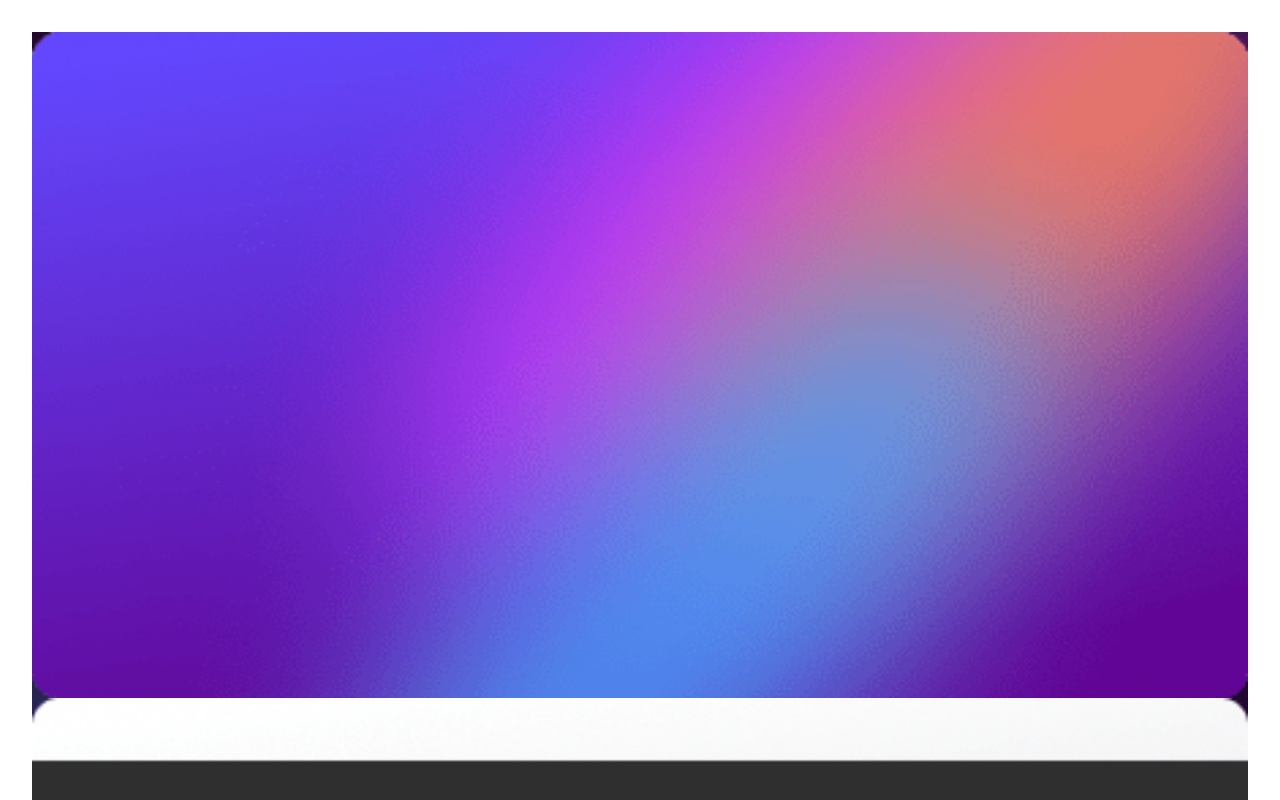
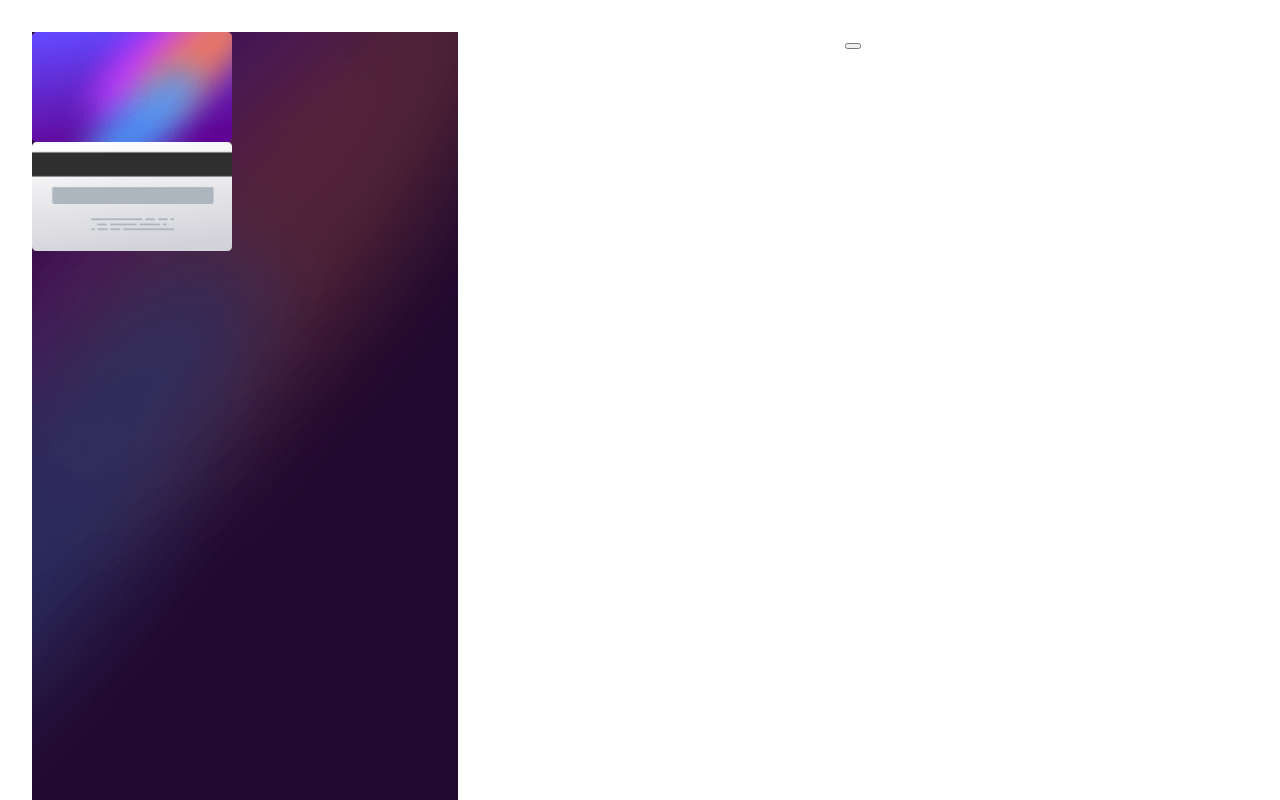
Before and after one commit to Krzyzaniaq/card_details_form, a React (Vite) app: page / in a window 1280 px wide. Shown: the top 800 px of the page. Built offline with nearby package versions, Linux system fonts and the light colour scheme.

Commit message:
Card front and Back, styles, added UserDataButton component

```diff
--- a/src/App.module.css
+++ b/src/App.module.css
@@ -1,8 +1,8 @@
 .app {
   width: 100%;
   min-height: 100%;
-  display: flex;
-  flex-direction: row;
+  display: grid;
+  grid-template-columns: 35% 65%;
 }
 
 @media (max-width: 900px) {
--- a/src/Card/Card.module.css
+++ b/src/Card/Card.module.css
@@ -1,7 +1,10 @@
 .card {
     background-image: url('../assets/bg-main-desktop.png');
+    background-repeat: no-repeat;
+    background-size: cover;
+    background-position: center;
     width: 100%;
-    height: 100%;
+    height: 100vh;
     display: flex;
     flex-direction: column;
 }
--- a/src/Card/CardBack.jsx
+++ b/src/Card/CardBack.jsx
@@ -2,7 +2,9 @@ import classes from './CardBack.module.css';
 import bgCardBack from '../assets/bg-card-back.png';
 
 const CardBack = () => {
-  return <img src={bgCardBack} alt="Card Background" />;
+  return (
+    <img src={bgCardBack} className={classes.cardback} alt="Card Background" />
+  );
 };
 
 export default CardBack;
--- a/src/Card/CardBack.module.css
+++ b/src/Card/CardBack.module.css
@@ -0,0 +1,3 @@
+.cardback {
+    width: 200px;
+}
--- a/src/Card/CardFront.jsx
+++ b/src/Card/CardFront.jsx
@@ -2,7 +2,13 @@ import classes from './CardFront.module.css';
 import bgCardFront from '../assets/bg-card-front.png';
 
 const CardFront = () => {
-  return <img src={bgCardFront} alt="Card Background" />;
+  return (
+    <img
+      src={bgCardFront}
+      className={classes.cardfront}
+      alt="Card Background"
+    />
+  );
 };
 
 export default CardFront;
--- a/src/Card/CardFront.module.css
+++ b/src/Card/CardFront.module.css
@@ -0,0 +1,3 @@
+.cardfront {
+    width: 200px;
+}
--- a/src/UserData/UserData.jsx
+++ b/src/UserData/UserData.jsx
@@ -1,3 +1,16 @@
-const UserData = () => {};
+import UserDataForm from './UserDataForm';
+import UserDataAdded from './UserDataAdded';
+import UserDataButton from './UserDataButton';
+
+import classes from './UserData.module.css';
+
+const UserData = () => {
+  return (
+    <div className={classes.userdata}>
+      <UserDataForm />
+      <UserDataButton />
+    </div>
+  );
+};
 
 export default UserData;
--- /dev/null
+++ b/src/UserData/UserData.module.css
@@ -0,0 +1,4 @@
+.userdata {
+    width: 100%;
+    height: 100%;
+}
--- a/src/UserData/UserDataAdded.jsx
+++ b/src/UserData/UserDataAdded.jsx
@@ -0,0 +1,3 @@
+const UserDataAdded = () => {};
+
+export default UserDataAdded;
--- /dev/null
+++ b/src/UserData/UserDataButton.jsx
@@ -0,0 +1,5 @@
+const UserDataButton = () => {
+  return <button></button>;
+};
+
+export default UserDataButton;
```
Also changed, not shown: src/UserData/UserDataButton.module.css (added).
